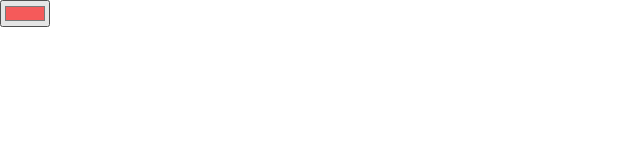
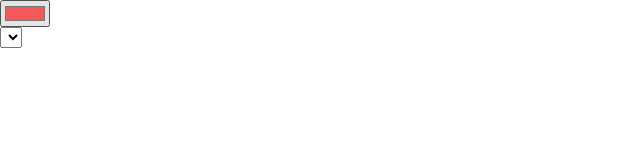
Before and after one commit to MuhammadTurkmen/Color-Scheme-Generator, a website built with Vite: page index.html in a window 1280 px wide. Shown: the full height of the page, 0-640 px from the left. Built offline with nearby package versions, Linux system fonts and the light colour scheme.

Commit message:
adding slect

```diff
--- a/index.html
+++ b/index.html
@@ -13,7 +13,9 @@
                     <input type="color" id="head" name="head" value="#F55A5A">
                 </div>
                 <div class="select-color-div">
+                    <select id="select-color">
 
+                    </select>
                 </div>
             </div>
         </header>
```
